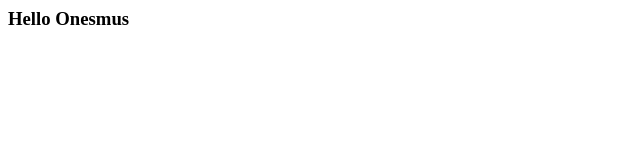
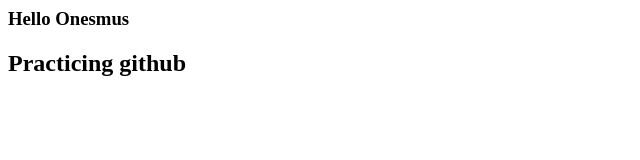
Before and after one commit to Kim-Onesmus/git, a plain HTML site: page index.html in a window 1280 px wide. Shown: the whole page, without its empty margins (0-640 px from the left). Drawn offline with Linux system fonts and the light colour scheme.

Commit message:
second commit

```diff
--- a/index.html
+++ b/index.html
@@ -1 +1,2 @@
 <h3>Hello Onesmus</h3>
+<h2>Practicing github</h2>
```
